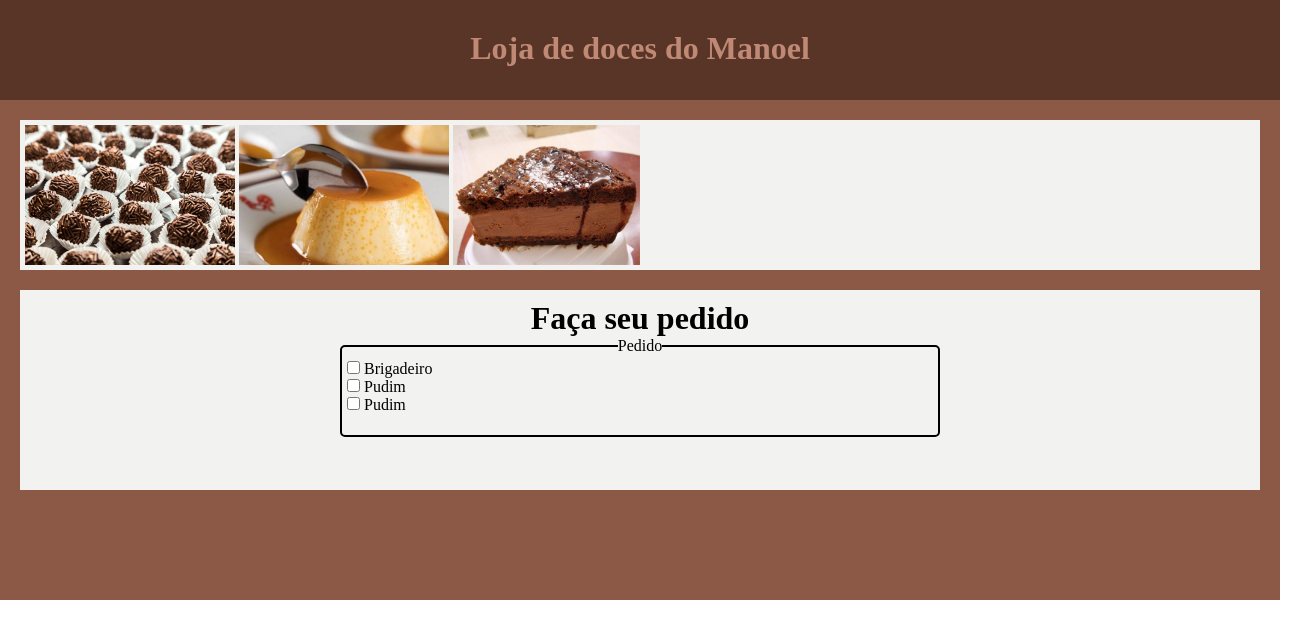
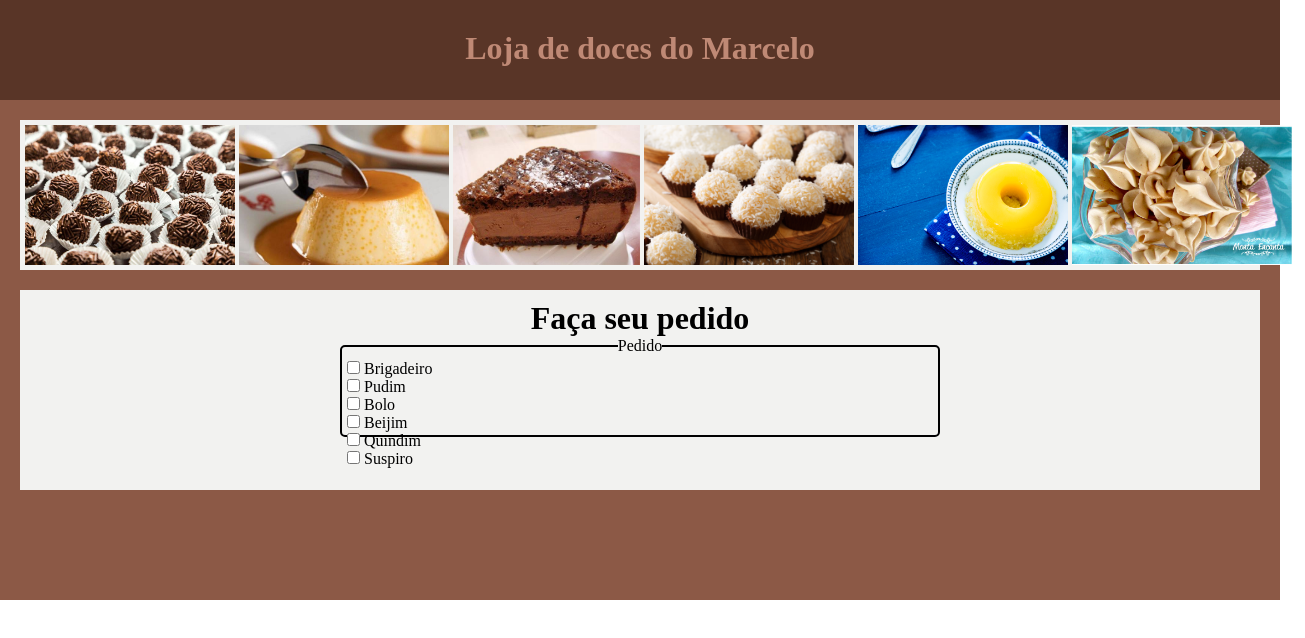
Before and after one commit to bissolati/CTD-Digital_House, a plain HTML site: page FrontEnd/aula14/loja-de-doces.html in a window 1280 px wide. Shown: the whole page, 1305 px wide, since content can reach past the window. Drawn offline with Linux system fonts and the light colour scheme.

Commit message:
Loja de doces

```diff
--- a/FrontEnd/aula14/loja-de-doces.css
+++ b/FrontEnd/aula14/loja-de-doces.css
@@ -22,7 +22,12 @@
 .imagens{
     background-color: #F2F2F0;
     height: 150px;
+    width: 100%;
     padding: 5px;
+}
+.contorno_imagens{
+    width: 1280px;
+    margin: 0 auto;
 }
 
 .espaco_formulario{
@@ -42,6 +47,7 @@
     border: solid 2px;
     border-radius: 5px;
     margin: 0 auto;
+
 }
 fieldset legend{
     text-align: center;
--- a/FrontEnd/aula14/loja-de-doces.html
+++ b/FrontEnd/aula14/loja-de-doces.html
@@ -13,18 +13,23 @@
 
 <body>
     <div class="cabecalho">
-        <h1>Loja de doces do Manoel</h1>
+        <h1>Loja de doces do Marcelo</h1>
     </div>
     <main class="principal">
         <div class="imagens">
-            <img src="foto01.jpg" alt="" height="140px">
-            <img src="foto02.jpg" alt="" height="140px">
-            <img src="foto03.jpg" alt="" height="140px">
+            <div class="contorno_imagens">
+                <img src="foto01.jpg" alt="Brigadeiro" height="140px">
+                <img src="foto02.jpg" alt="Pudim" height="140px">
+                <img src="foto03.jpg" alt="Bolo-chocolate" height="140px">
+                <img src="foto04.png" alt="Beijim de Coco" height="140px">
+                <img src="foto05.jpg" alt="Quindim" height="140px">
+                <img src="foto06.jpg" alt="Suspiro" height="140px">
+            </div>
         </div>
         <div class="espaco_formulario">
             <h1>Faça seu pedido</h1>
 
-
+            <form>
             <fieldset class="formulario">
 
                 <legend> Pedido </legend>
@@ -37,12 +42,25 @@
                     <label for="item2">Pudim</label>
                 </div>
                 <div>
-                    <input type="checkbox" name="item2" id="item2">
-                    <label for="item2">Pudim</label>
+                    <input type="checkbox" name="item3" id="item3">
+                    <label for="item2">Bolo</label>
+                </div>
+                <div>
+                    <input type="checkbox" name="item4" id="item4">
+                    <label for="item2">Beijim</label>
+                </div>
+                <div>
+                    <input type="checkbox" name="item5" id="item5">
+                    <label for="item2">Quindim</label>
+                </div>
+                <div>
+                    <input type="checkbox" name="item6" id="item6">
+                    <label for="item2">Suspiro</label>
                 </div>
 
+
             </fieldset>
-
+        </form>
 
         </div>
 
```
Also changed, not shown: FrontEnd/aula14/foto04.png (added), FrontEnd/aula14/foto05.jpg (added), FrontEnd/aula14/foto06.jpg (added).
